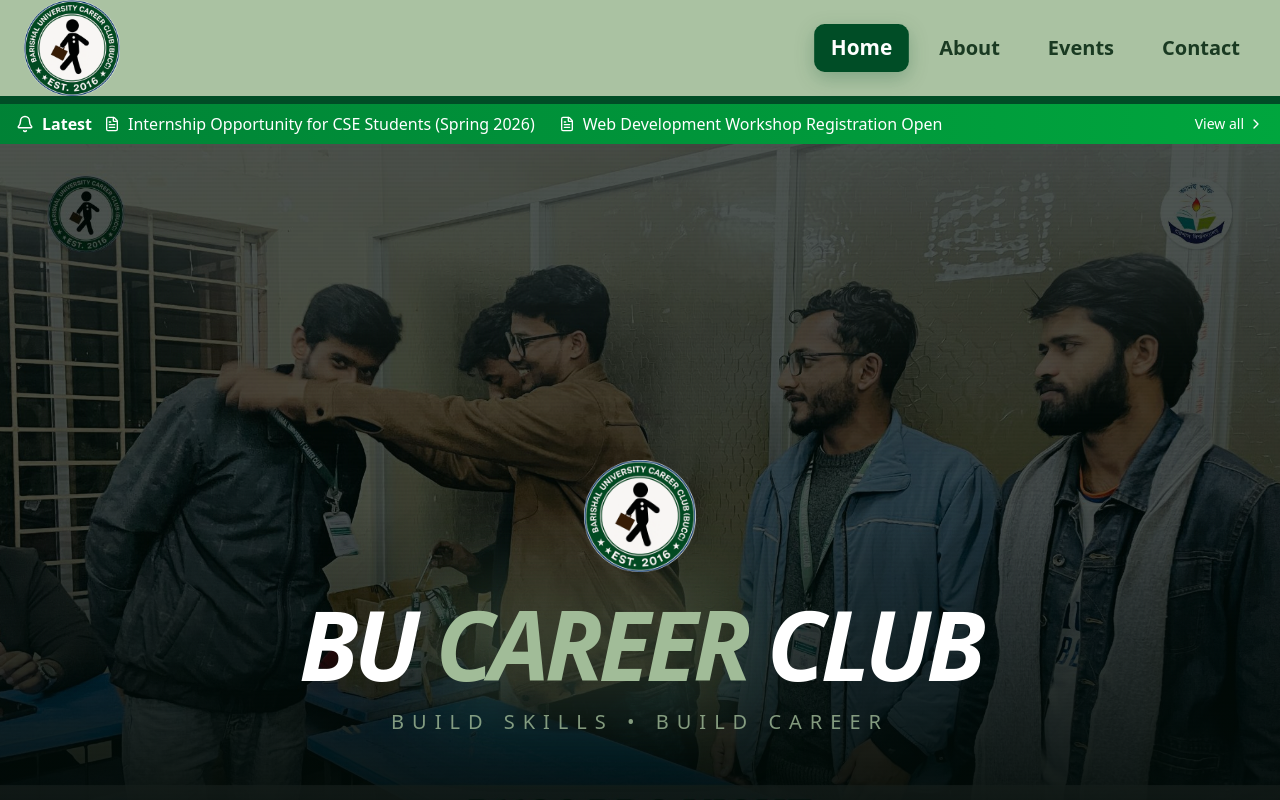
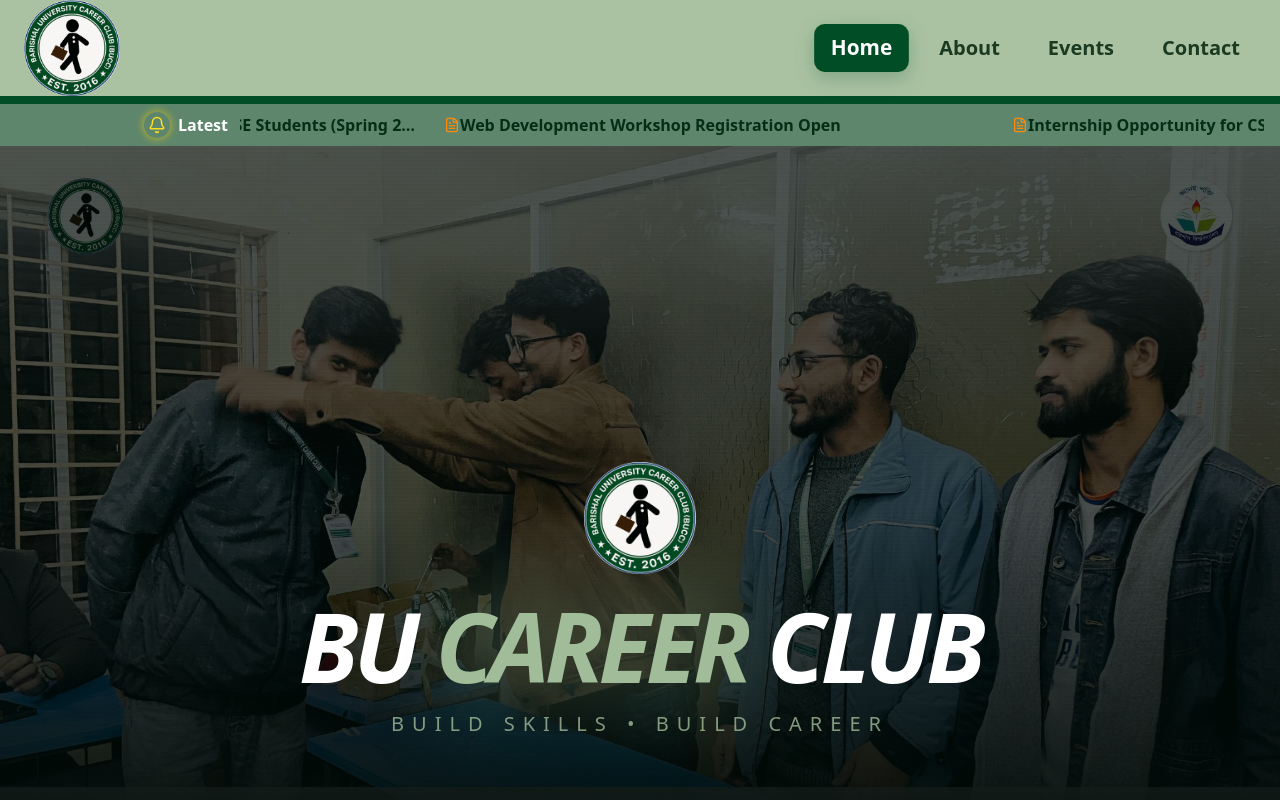
Before and after one commit to IamFreak10/Frontend-bucc, a React (Vite) app: page / in a window 1280 px wide. Shown: the top 800 px of the page. Built offline with nearby package versions, Linux system fonts and the light colour scheme.

Commit message:
Added MArquee

```diff
--- a/package.json
+++ b/package.json
@@ -18,9 +18,11 @@
     "clsx": "^2.1.1",
     "framer-motion": "^12.33.0",
     "lucide-react": "^0.563.0",
+    "radix-ui": "^1.4.3",
     "react": "^19.2.0",
     "react-awesome-reveal": "^4.3.1",
     "react-dom": "^19.2.0",
+    "react-fast-marquee": "^1.6.5",
     "react-router": "^7.13.0",
     "tailwind-merge": "^3.4.0",
     "tailwindcss": "^4.1.18"
--- a/src/Shared/NoticeHeadlineBar/NoticeHeadlineBar.jsx
+++ b/src/Shared/NoticeHeadlineBar/NoticeHeadlineBar.jsx
@@ -1,9 +1,10 @@
-import { Bell, FileText, ChevronRight } from "lucide-react";
-import { useMemo } from "react";
+import { Bell, FileText, ChevronRight, Loader2 } from 'lucide-react';
+import { Button } from '@/components/ui/button';
+import Marquee from 'react-fast-marquee';
+import { useMemo } from 'react';
+import './bell.css';
 
-
-
-export default function NoticeHeadlineBar({ notices }) {
+export default function NoticeHeadlineTicker({ notices }) {
   const latestNotices = useMemo(() => {
     const THREE_DAYS = 3 * 24 * 60 * 60 * 1000;
     const now = Date.now();
@@ -16,40 +17,40 @@ export default function NoticeHeadlineBar({ notices }) {
   if (!latestNotices.length) return null;
 
   return (
-    <div className="w-full bg-gradient-to-r from-green-700 to-green-600 text-white">
-      <div className="max-w-7xl mx-auto px-4 py-2 flex items-center gap-3">
-        {/* Left */}
+    <div className="w-full  bg-[#5D866C] text-white overflow-hidden ">
+      <div className="max-w-5xl mx-auto px-4 py-2 flex items-center gap-3">
+        {/* 🔔 Animated + Glowing Bell */}
         <div className="flex items-center gap-2 font-semibold shrink-0">
-          <Bell size={18} />
+          <span className="bell-glow p-1">
+            <Bell size={18} className="bell-ring text-yellow-300" />
+          </span>
           <span className="hidden sm:inline">Latest</span>
         </div>
 
         {/* Headlines */}
-        <div className="flex-1 overflow-hidden">
-          <ul className="flex gap-6 whitespace-nowrap overflow-x-auto">
+        <div className="flex-1  max-w-5xl">
+          <Marquee gradient={false} speed={45} pauseOnHover>
             {latestNotices.map((notice) => (
-              <li
+              <div
                 key={notice._id}
-                className="flex items-center gap-2 text-sm md:text-base hover:underline cursor-pointer"
+                className="flex items-center   font-semibold text-sm md:text-base cursor-pointer"
               >
-                <FileText size={16} />
-                <span className="truncate max-w-[220px] sm:max-w-[420px]">
+                <FileText className='text-orange-400' size={16} />
+                <span className="truncate mr-5 text-green-950 max-w-[220px] sm:max-w-[420px]">
                   {notice.title}
                 </span>
-              </li>
+              </div>
             ))}
-          </ul>
+          </Marquee>
         </div>
 
+        {/* Arrow */}
+
+
         {/* CTA */}
-        <a
-          href="/notices"
-          className="flex items-center gap-1 text-sm font-medium hover:underline shrink-0"
-        >
-          View all
-          <ChevronRight size={16} />
-        </a>
       </div>
     </div>
   );
 }
+// !TODO:ADD view all button
+// !TODO:Link all notices
--- /dev/null
+++ b/src/Shared/NoticeHeadlineBar/bell.css
@@ -0,0 +1,31 @@
+@keyframes bell-ring {
+  0% { transform: rotate(0deg); }
+  10% { transform: rotate(15deg); }
+  20% { transform: rotate(-15deg); }
+  30% { transform: rotate(10deg); }
+  40% { transform: rotate(-10deg); }
+  50% { transform: rotate(0deg); }
+  100% { transform: rotate(0deg); }
+}
+
+@keyframes bell-glow {
+  0% {
+    box-shadow: 0 0 0 rgba(255, 215, 0, 0);
+  }
+  50% {
+    box-shadow: 0 0 12px rgba(255, 215, 0, 0.9);
+  }
+  100% {
+    box-shadow: 0 0 0 rgba(255, 215, 0, 0);
+  }
+}
+
+.bell-ring {
+  animation: bell-ring 1.2s ease-in-out infinite;
+  transform-origin: top center;
+}
+
+.bell-glow {
+  border-radius: 50%;
+  animation: bell-glow 1.2s ease-in-out infinite;
+}
--- a/src/components/ui/button.jsx
+++ b/src/components/ui/button.jsx
@@ -1,6 +1,6 @@
 import * as React from "react"
-import { Slot } from "@radix-ui/react-slot"
 import { cva } from "class-variance-authority";
+import { Slot } from "radix-ui"
 
 import { cn } from "@/lib/utils"
 
@@ -45,7 +45,7 @@ function Button({
   asChild = false,
   ...props
 }) {
-  const Comp = asChild ? Slot : "button"
+  const Comp = asChild ? Slot.Root : "button"
 
   return (
     <Comp
```
Also changed, not shown: 1 other file (tests, documents, lock files or other folders).
